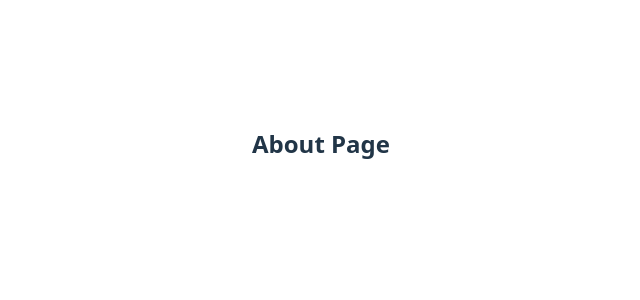
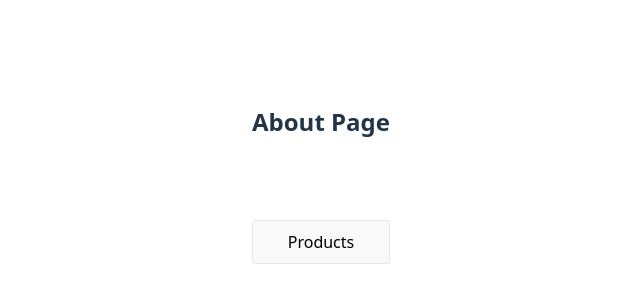
Before and after one commit to maryam-kpmpower/my-vite-app, a React (Vite) app: page /about in a window 1280 px wide. Shown: the part 226-526 px from the top of the page, without its empty margins (319-959 px from the left). Built offline with nearby package versions, Linux system fonts and the light colour scheme.

Commit message:
about page btn- TODO: nav bar

```diff
--- a/src/components/LoginForm/LoginForm.tsx
+++ b/src/components/LoginForm/LoginForm.tsx
@@ -16,7 +16,6 @@ const LoginForm = () => {
     //     to: To | number,
     //     options?: { replace?: boolean; state?: any }
     //     ) => void;
-
     const navigate = useNavigate();
 
     const handleSubmit = (e: React.FormEvent) => {
@@ -29,8 +28,8 @@ const LoginForm = () => {
         }
 
         setError('');
+        navigate('/about');
         // alert('Welcome!');
-        navigate('/about');
     };
 
     return (
--- /dev/null
+++ b/src/pages/AboutPage/AboutPage.scss
@@ -0,0 +1,15 @@
+.router-btns {
+    display: flex;
+    flex-direction: column;
+    gap: 2rem;
+
+    button {
+        border: 1px solid rgb(230, 231, 224);
+        border-radius: 0.2rem;
+        outline: none;
+        cursor: pointer;
+        &:active {
+            border-color: rgb(39, 33, 33);
+        }
+    }
+}
--- a/src/pages/AboutPage/AboutPage.tsx
+++ b/src/pages/AboutPage/AboutPage.tsx
@@ -1,7 +1,20 @@
+import './AboutPage.scss';
+import { useNavigate } from 'react-router-dom';
+
+// TODO: nav bar displayed on every page. tracking current page.
 const AboutPage = () => {
+    const navigate = useNavigate();
+    const goToProducts = () => navigate('/products');
+
     return (
         <div className="about-page">
             <h2>About Page</h2>
+            <div className="router-btns">
+                {/* <button className="about-page-btn">About</button> */}
+                <button className="products-page-btn" onClick={goToProducts}>
+                    Products
+                </button>
+            </div>
         </div>
     );
 };
```
